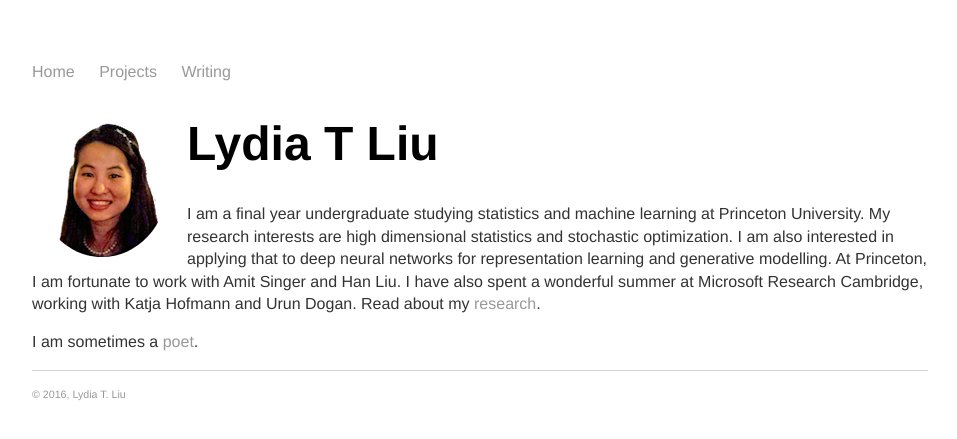
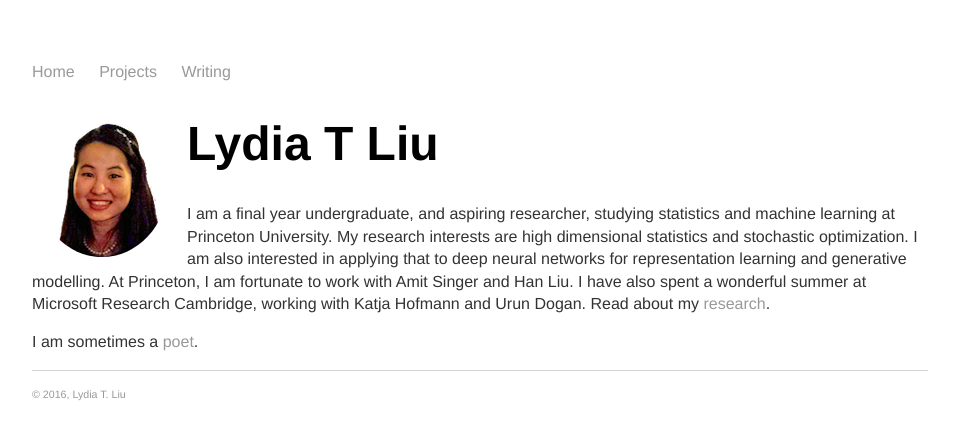
Before and after one commit to serenalwang/serenalwang.github.io, a Jekyll site: the page built from index.html, in a window 1280 px wide. Shown: the top 439 px of the page, without its empty margins (160-1117 px from the left). Built offline with Jekyll 4.4.1, drawn with Linux system fonts in a browser that asks for light colours.

Commit message:
Update index.html

```diff
--- a/index.html
+++ b/index.html
@@ -6,7 +6,7 @@ title: Lydia T Liu
 
 	<img src="img/me3.png" alt="Photo" class="leftside_image">
 	<h1>Lydia T Liu</h1>
-		<p>I am a final year undergraduate studying statistics and machine learning at Princeton University.
+		<p>I am a final year undergraduate, and aspiring researcher, studying statistics and machine learning at Princeton University.
 			My research interests are high dimensional statistics and stochastic optimization. I am also
 			interested in applying that to deep neural networks for representation learning
 			and generative modelling. At Princeton, I am fortunate to work with Amit Singer and Han Liu.
```
